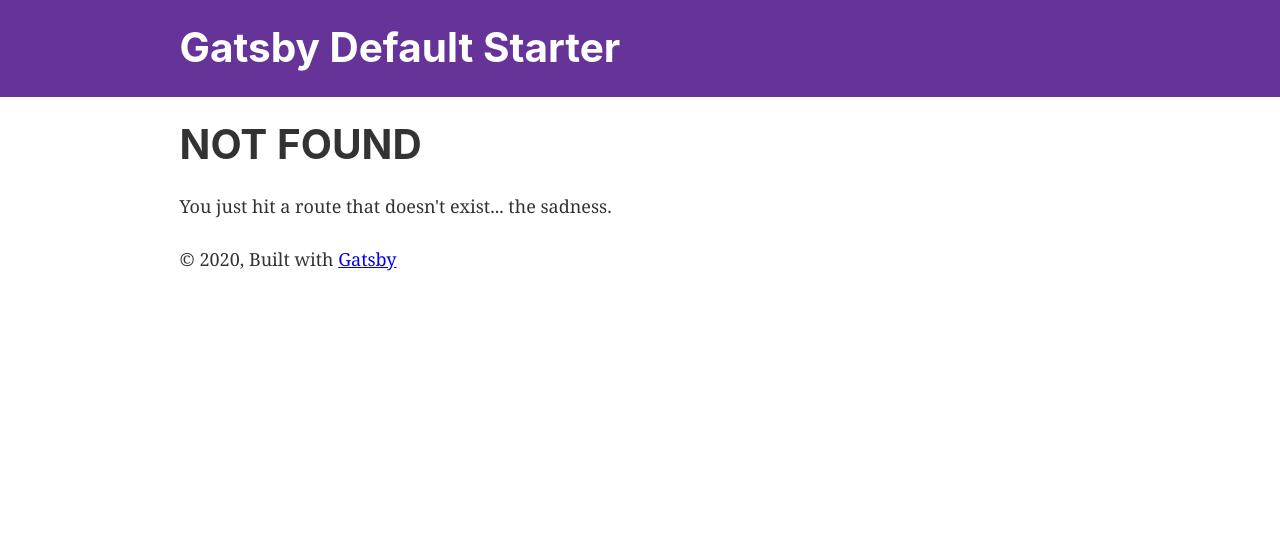
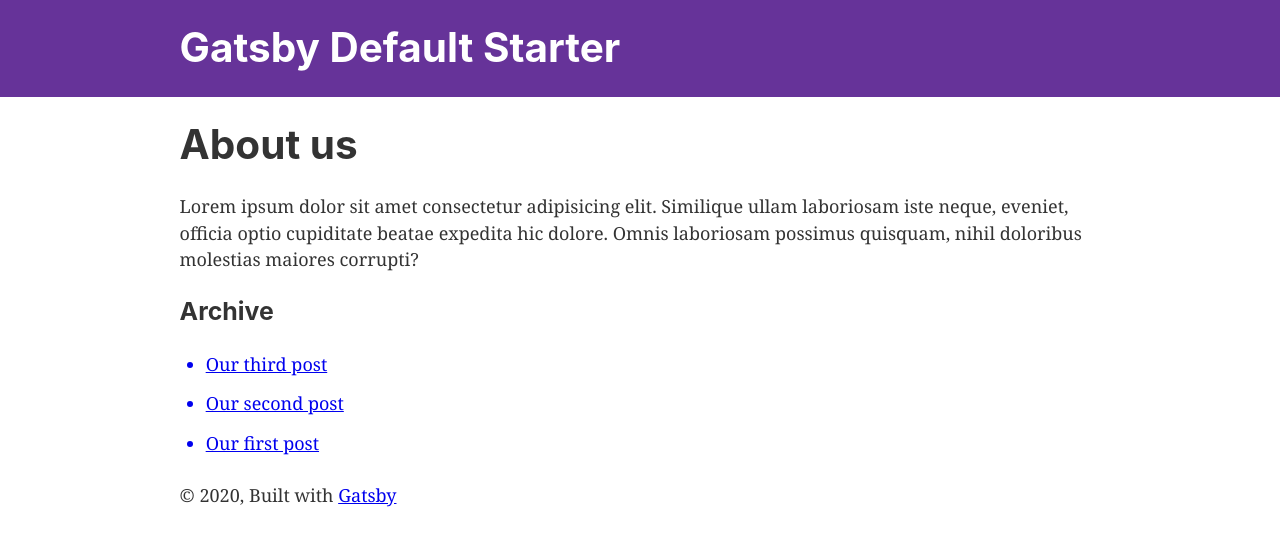
Before and after one commit to so1ro/gatsby-netlify, a Gatsby site: page /about in a window 1280 px wide. Before the commit this address had no page. Built offline with nearby package versions, Linux system fonts and the light colour scheme; Gatsby itself is replaced by a stand-in of ours.

Commit message:
Before post pages create

```diff
--- a/gatsby-config.js
+++ b/gatsby-config.js
@@ -1,10 +1,20 @@
 module.exports = {
   siteMetadata: {
     title: `Gatsby Default Starter`,
-    description: `Kick off your next, great Gatsby project with this default starter. This barebones starter ships with the main Gatsby configuration files you might need.`,
+    description: `Learning Gatsby`,
     author: `@gatsbyjs`,
   },
   plugins: [
+    {
+      resolve: `gatsby-transformer-remark`,
+    },
+    {
+      resolve: `gatsby-source-filesystem`,
+      options: {
+        name: `posts`,
+        path: `${__dirname}/src/posts/`,
+      },
+    },
     `gatsby-plugin-react-helmet`,
     {
       resolve: `gatsby-source-filesystem`,
--- a/package.json
+++ b/package.json
@@ -11,7 +11,8 @@
     "gatsby-plugin-offline": "^3.0.32",
     "gatsby-plugin-react-helmet": "^3.1.21",
     "gatsby-plugin-sharp": "^2.4.3",
-    "gatsby-source-filesystem": "^2.1.46",
+    "gatsby-source-filesystem": "^2.1.48",
+    "gatsby-transformer-remark": "^2.6.52",
     "gatsby-transformer-sharp": "^2.3.13",
     "prop-types": "^15.7.2",
     "react": "^16.12.0",
@@ -19,6 +20,7 @@
     "react-helmet": "^5.2.1"
   },
   "devDependencies": {
+    "env-cmd": "^10.1.0",
     "prettier": "^1.19.1"
   },
   "keywords": [
@@ -27,7 +29,7 @@
   "license": "MIT",
   "scripts": {
     "build": "gatsby build",
-    "develop": "gatsby develop",
+    "develop": "GATSBY_GRAPHQL_IDE=playground gatsby develop",
     "format": "prettier --write \"**/*.{js,jsx,json,md}\"",
     "start": "npm run develop",
     "serve": "gatsby serve",
--- /dev/null
+++ b/src/components/archive.js
@@ -0,0 +1,42 @@
+import React from "react"
+import { useStaticQuery, graphql, Link } from "gatsby"
+
+const POST_ARCHIVE_QUERY = graphql`
+  query BlogPostArchive {
+    allMarkdownRemark(
+      limit: 5
+      sort: { fields: frontmatter___date, order: DESC }
+    ) {
+      edges {
+        node {
+          frontmatter {
+            title
+            slug
+          }
+        }
+      }
+    }
+  }
+`
+
+const Archive = () => {
+  const data = useStaticQuery(POST_ARCHIVE_QUERY)
+  const { edges } = data.allMarkdownRemark
+
+  return (
+    <>
+      <aside>
+        <h3>Archive</h3>
+        <ul>
+          {edges.map(edge => (
+            <Link to={`/posts${edge.node.frontmatter.slug}`}>
+              <li>{edge.node.frontmatter.title}</li>
+            </Link>
+          ))}
+        </ul>
+      </aside>
+    </>
+  )
+}
+
+export default Archive
--- a/src/components/layout.js
+++ b/src/components/layout.js
@@ -1,15 +1,9 @@
-/**
- * Layout component that queries for data
- * with Gatsby's useStaticQuery component
- *
- * See: https://www.gatsbyjs.org/docs/use-static-query/
- */
-
 import React from "react"
 import PropTypes from "prop-types"
 import { useStaticQuery, graphql } from "gatsby"
 
 import Header from "./header"
+import Archive from "./archive"
 import "./layout.css"
 
 const Layout = ({ children }) => {
@@ -23,9 +17,11 @@ const Layout = ({ children }) => {
     }
   `)
 
+  const { title } = data.site.siteMetadata
+
   return (
     <>
-      <Header siteTitle={data.site.siteMetadata.title} />
+      <Header siteTitle={title} />
       <div
         style={{
           margin: `0 auto`,
@@ -34,6 +30,7 @@ const Layout = ({ children }) => {
         }}
       >
         <main>{children}</main>
+        <Archive />
         <footer>
           © {new Date().getFullYear()}, Built with
           {` `}
--- /dev/null
+++ b/src/pages/about.js
@@ -0,0 +1,20 @@
+import React from "react"
+import Layout from "../components/layout"
+
+const About = () => {
+  return (
+    <Layout>
+      <div>
+        <h1>About us</h1>
+        <p>
+          Lorem ipsum dolor sit amet consectetur adipisicing elit. Similique
+          ullam laboriosam iste neque, eveniet, officia optio cupiditate beatae
+          expedita hic dolore. Omnis laboriosam possimus quisquam, nihil
+          doloribus molestias maiores corrupti?
+        </p>
+      </div>
+    </Layout>
+  )
+}
+
+export default About
--- /dev/null
+++ b/src/posts/post1.md
@@ -0,0 +1,12 @@
+---
+slug: "/first-post"
+date: "2019-11-15"
+title: "Our first post"
+---
+
+# Hello
+
+Lorem ipsum dolor sit amet consectetur adipisicing elit. Similique
+ullam laboriosam iste neque, eveniet, officia optio cupiditate beatae
+expedita hic dolore. Omnis laboriosam possimus quisquam, nihil
+doloribus molestias maiores corrupti?
--- /dev/null
+++ b/src/posts/post2.md
@@ -0,0 +1,12 @@
+---
+slug: "/second-post"
+date: "2019-11-16"
+title: "Our second post"
+---
+
+# Hello
+
+Lorem ipsum dolor sit amet consectetur adipisicing elit. Similique
+ullam laboriosam iste neque, eveniet, officia optio cupiditate beatae
+expedita hic dolore. Omnis laboriosam possimus quisquam, nihil
+doloribus molestias maiores corrupti?
--- /dev/null
+++ b/src/posts/post3.md
@@ -0,0 +1,12 @@
+---
+slug: "/third-post"
+date: "2019-11-17"
+title: "Our third post"
+---
+
+# Hello
+
+Lorem ipsum dolor sit amet consectetur adipisicing elit. Similique
+ullam laboriosam iste neque, eveniet, officia optio cupiditate beatae
+expedita hic dolore. Omnis laboriosam possimus quisquam, nihil
+doloribus molestias maiores corrupti?
```
Also changed, not shown: src/pages/company/team.js (added, +20 -0 lines), 1 other file.
